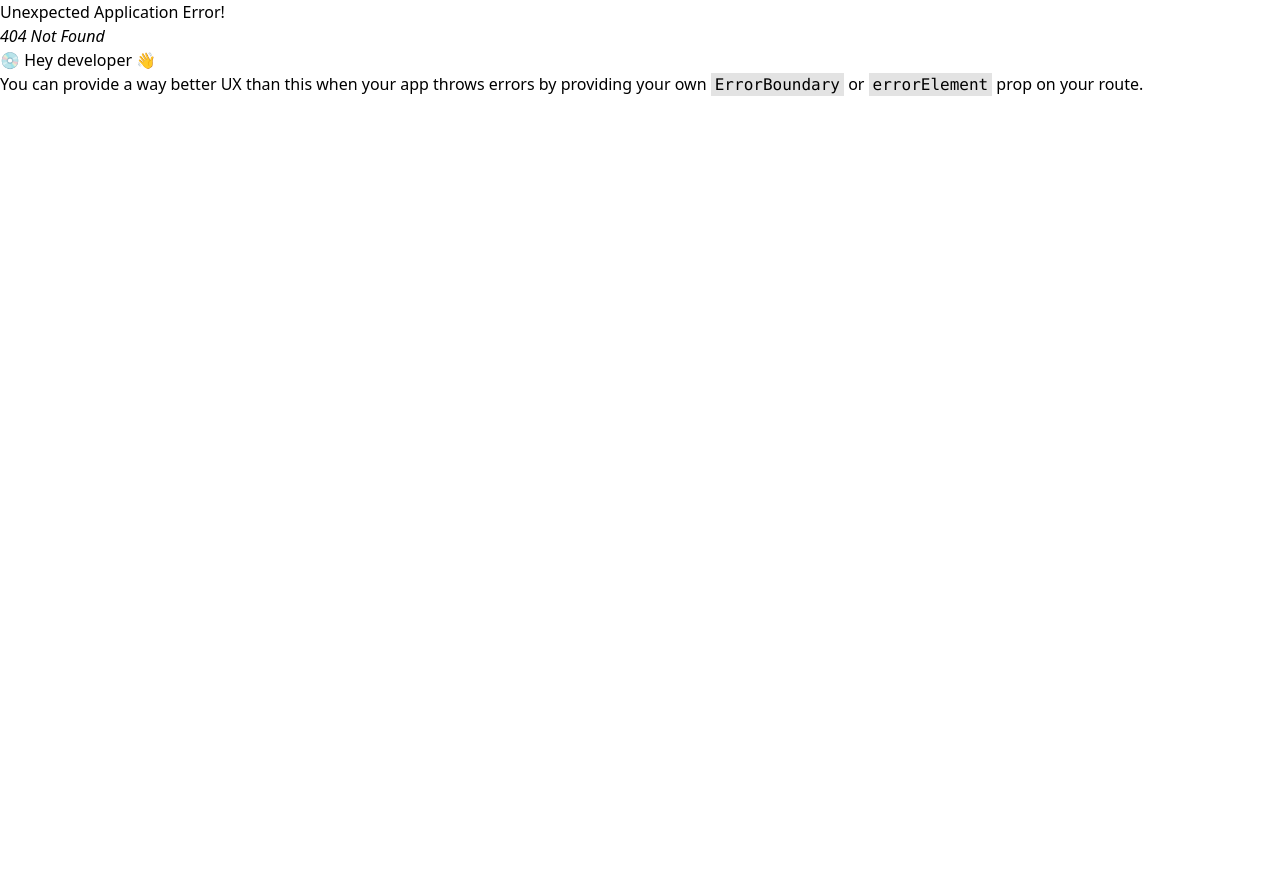
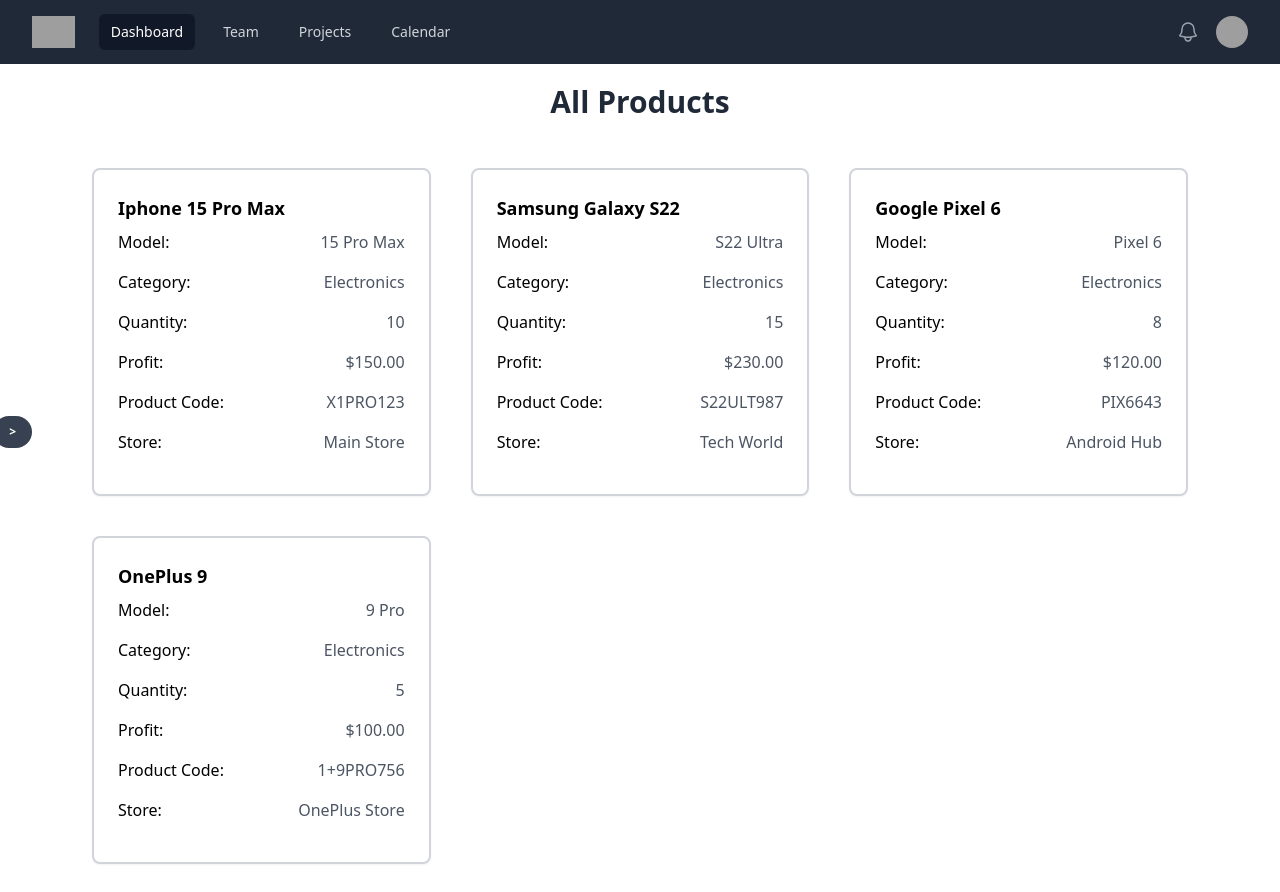
Before and after one commit to CodeFusion-General/WASFrontend, a React (Vite) app: page /product-list in a window 1280 px wide. Before the commit this address had no page. Before the commit the page ends 800 px from the top, so only its background shows below. Built offline with nearby package versions, Linux system fonts and the light colour scheme; grey boxes are pictures that could not be loaded.

Commit message:
Product List
Created Product List and added path to sidebar

```diff
--- a/src/Sidebar.jsx
+++ b/src/Sidebar.jsx
@@ -28,7 +28,12 @@
                             <a href="/stores" className="text-white hover:text-gray-300">Stores</a>
                         </li>
                         <li className="px-6 py-2 border-b border-gray-900">
-                            <Link to="/store-employees" className="text-white hover:text-gray-300">Store Employees</Link>
+                            <Link to="/store-employees" className="text-white hover:text-gray-300">Store
+                                Employees</Link>
+                        </li>
+                        <li className="px-6 py-2 border-b border-gray-900">
+                            <Link to="/product-list" className="text-white hover:text-gray-300">
+                                Products</Link>
                         </li>
                     </ul>
                 </nav>
--- /dev/null
+++ b/src/components/Products/productList/ProductList.jsx
@@ -0,0 +1,80 @@
+import React, { useState } from 'react';
+
+function ProductList() {
+    const [products, setProducts] = useState([
+        // Replace with your actual product data fetched from the backend
+        // Dummy product data based on ProductDTO
+        {
+            id: 1, name: 'Iphone 15 Pro Max', model: '15 Pro Max', category: 'Electronics', quantity: 10, profit: 150.00, productCode: 'X1PRO123', store: { name: 'Main Store' },},
+        {
+            id: 2,
+            name: 'Samsung Galaxy S22',
+            model: 'S22 Ultra',
+            category: 'Electronics',
+            quantity: 15,
+            profit: 230.00,
+            productCode: 'S22ULT987',
+            store: { name: 'Tech World' },
+        },
+        {
+            id: 3,
+            name: 'Google Pixel 6',
+            model: 'Pixel 6',
+            category: 'Electronics',
+            quantity: 8,
+            profit: 120.00,
+            productCode: 'PIX6643',
+            store: { name: 'Android Hub' },
+        },
+        {
+            id: 4,
+            name: 'OnePlus 9',
+            model: '9 Pro',
+            category: 'Electronics',
+            quantity: 5,
+            profit: 100.00,
+            productCode: '1+9PRO756',
+            store: { name: 'OnePlus Store' },
+        },
+    ]);
+
+    return (
+        <div className="max-w-6xl mx-auto p-5">
+            <h1 className="text-3xl font-bold text-center text-gray-800 mb-10">All Products</h1>
+            <div className="grid grid-cols-1 md:grid-cols-2 lg:grid-cols-3 gap-6">
+                {products.map((product) => (
+                    <div key={product.id} className="bg-white p-6 border-2 border-gray-300 m-2 shadow-sm rounded-lg">
+                        <h2 className="text-lg font-semibold mb-2">{product.name}</h2>
+                        <div className="mb-4 flex justify-between items-center">
+                            <span className="font-medium">Model:</span>
+                            <span className="text-gray-600">{product.model}</span>
+                        </div>
+                        <div className="mb-4 flex justify-between items-center">
+                            <span className="font-medium">Category:</span>
+                            <span className="text-gray-600">{product.category}</span>
+                        </div>
+                        <div className="mb-4 flex justify-between items-center">
+                            <span className="font-medium">Quantity:</span>
+                            <span className="text-gray-600">{product.quantity}</span>
+                        </div>
+                        <div className="mb-4 flex justify-between items-center">
+                            <span className="font-medium">Profit:</span>
+                            <span className="text-gray-600">${product.profit.toFixed(2)}</span>
+                        </div>
+                        <div className="mb-4 flex justify-between items-center">
+                            <span className="font-medium">Product Code:</span>
+                            <span className="text-gray-600">{product.productCode}</span>
+                        </div>
+                        <div className="mb-4 flex justify-between items-center">
+                            <span className="font-medium">Store:</span>
+                            <span className="text-gray-600">{product.store.name}</span>
+                        </div>
+                        {/* Add more details as needed */}
+                    </div>
+                ))}
+            </div>
+        </div>
+    );
+}
+
+export default ProductList;
--- a/src/loginPage/Login.jsx
+++ b/src/loginPage/Login.jsx
@@ -46,7 +46,7 @@
     <div className="register-link text-sm text-center mt-5">
       <p>
         Don&apos;t have an account?
-        <a href="#" className="text-white font-semibold hover:underline">
+        <a href="/boss-register" className="text-white font-semibold hover:underline">
           Sign up
         </a>
       </p>
```
Also changed, not shown: src/App.jsx (+6 -1 lines).
